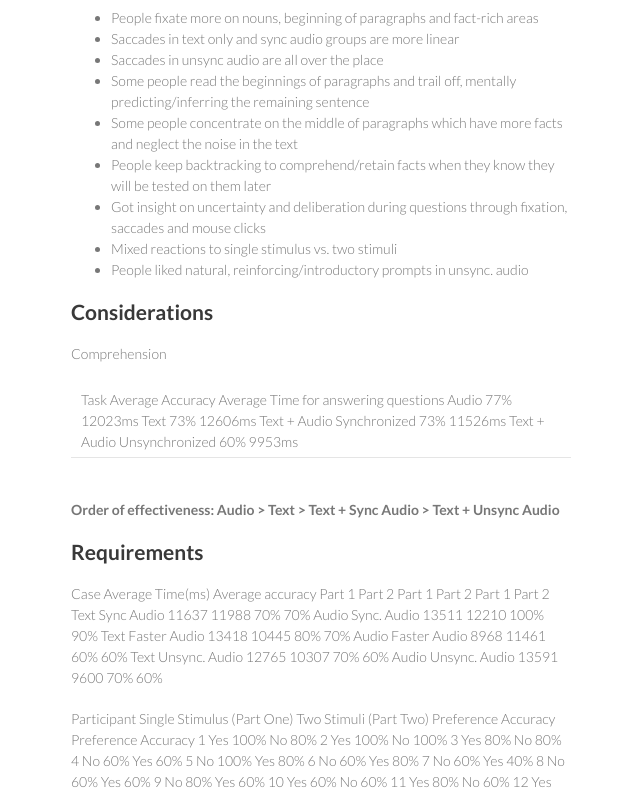
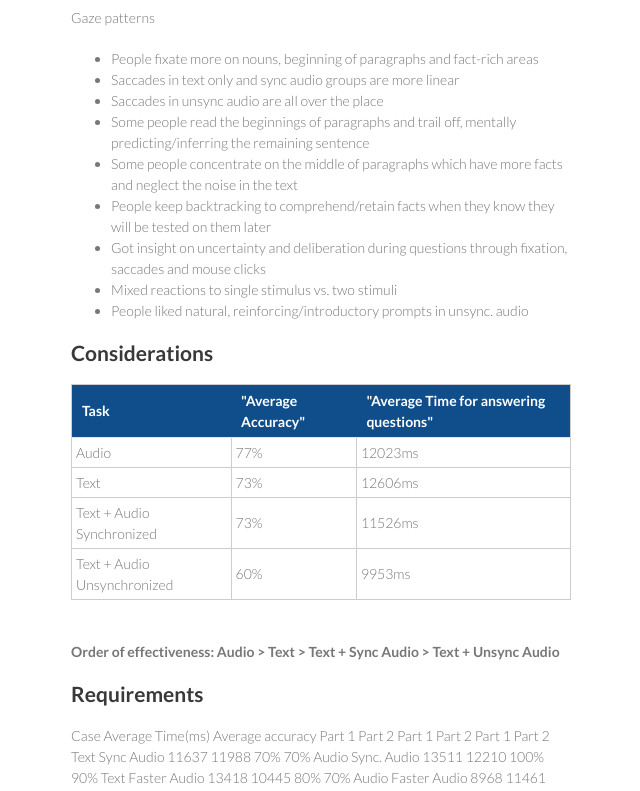
Before and after one commit to divyakkm/i290_eyetracking, a plain HTML site: page index.html in a window 1280 px wide. Shown: the part 2747-3538 px from the top of the page, without its empty margins (499-1139 px from the left). Drawn offline with Linux system fonts and the light colour scheme.

Commit message:
Update index.html

```diff
--- a/index.html
+++ b/index.html
@@ -99,9 +99,10 @@
                             <br><li>What were some difficulties you faced in any/both tasks?
                             <br><li>Do you listen to audiobooks often? Why/why not? What is your experience with them?
                             <br><li>When/under what conditions do you think audio-assisted reading would be useful to you?
-                            <br>
+                            <br>                        <p style="text-align:justify">
+
                             <br> We also showed them the gazing patterns immediately and let them walk us through what/how they read the text. This was interesting and useful for us to know and correlate to the findings from their gaze patterns and comprehension performance metrics.
-                            <br>
+</p>                            <br>
                             <br> The SMI toolkit gives us visualizations like heatmap, focus map, swarm path chart, scan chart etc. for each user’s gaze data which helped us compare differences in users’ reading styles.
                         </p>
 
@@ -127,11 +128,28 @@
                             <h2>Considerations</h2>
                             <p style="text-align:justify">
                                 <p style="text-align:justify">
-                                    Comprehension
-                                    <table>
-                                        <td>
-                                            Task Average Accuracy Average Time for answering questions Audio 77% 12023ms Text 73% 12606ms Text + Audio Synchronized 73% 11526ms Text + Audio Unsynchronized 60% 9953ms
-                                    </table>
+<style type="text/css">
+	table.tableizer-table {
+	border: 1px solid #CCC; font-family: Arial, Helvetica, sans-serif
+	font-size: 12px;
+}
+.tableizer-table td {
+	padding: 4px;
+	margin: 3px;
+	border: 1px solid #ccc;
+}
+.tableizer-table th {
+	background-color: #104E8B;
+	color: #FFF;
+	font-weight: bold;
+}
+</style><table class="tableizer-table">
+<tr class="tableizer-firstrow"><th>Task</th><th>"Average Accuracy"</th><th>"Average Time for answering questions"</th></tr>
+ <tr><td>Audio</td><td>77%</td><td>12023ms</td></tr>
+ <tr><td>Text</td><td>73%</td><td>12606ms</td></tr>
+ <tr><td>Text + Audio Synchronized</td><td>73%</td><td>11526ms</td></tr>
+ <tr><td>Text + Audio Unsynchronized</td><td>60%</td><td>9953ms</td></tr>
+</table>
                                     <br>
                                     <b>Order of effectiveness: Audio > Text > Text + Sync Audio > Text + Unsync Audio</b>
 
```
